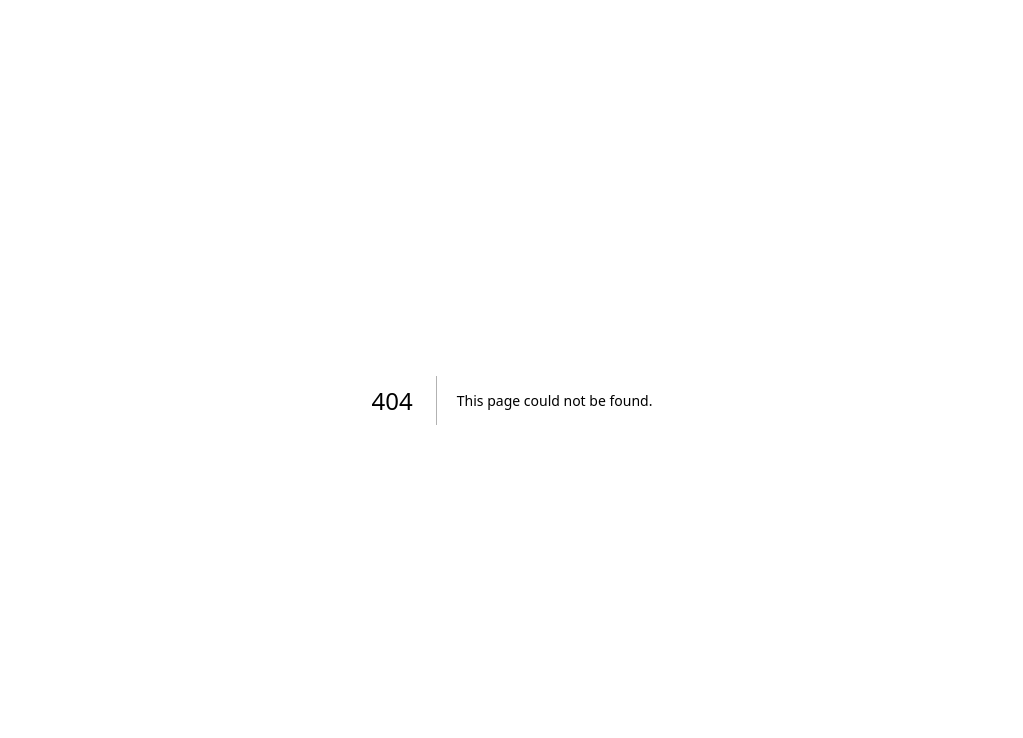
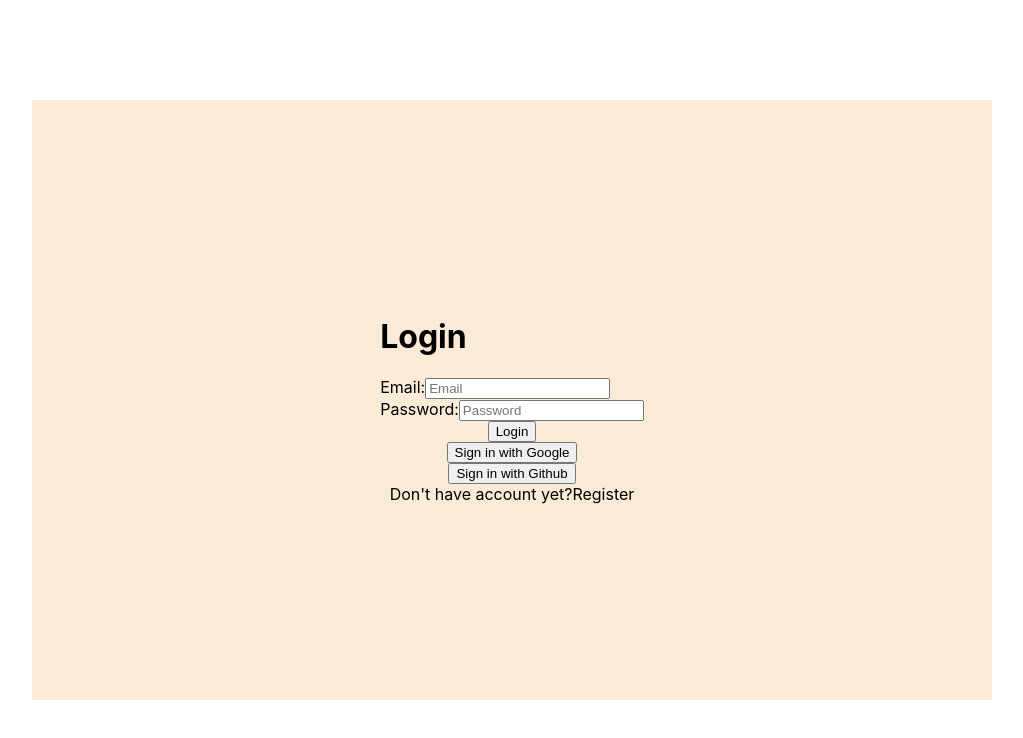
Before and after one commit to SerdarSerifoglu/next-auth, a Next.js app: page /login in a window 1280 px wide. Before the commit this address had no page. Shown: the top 738 px of the page, without its empty margins (128-1151 px from the left). Built offline with nearby package versions, Linux system fonts and the light colour scheme.

Commit message:
login page created

```diff
--- /dev/null
+++ b/pages/login.js
@@ -0,0 +1,48 @@
+import Head from "next/head";
+import Link from "next/link";
+import Layout from "../layout/layoutAuthentication";
+import styles from "./login.module.css";
+
+const Login = () => {
+  return (
+    <Layout>
+      <Head>
+        <title>Login</title>
+      </Head>
+
+      <h1>Login</h1>
+      <form className={styles.form}>
+        <div className={styles.row}>
+          <div className={styles["form-item"]}>
+            <label>Email:</label>
+            <input type="email" name="email" placeholder="Email"></input>
+          </div>
+        </div>
+        <div className={styles.row}>
+          <div className={styles["form-item"]}>
+            <label>Password:</label>
+            <input
+              type="password"
+              name="password"
+              placeholder="Password"
+            ></input>
+          </div>
+        </div>
+        <div className={styles.row}>
+          <button type="submit">Login</button>
+        </div>
+        <div className={styles.row}>
+          <button type="submit">Sign in with Google</button>
+        </div>
+        <div className={styles.row}>
+          <button type="submit">Sign in with Github</button>
+        </div>
+        <div className={styles.row}>
+          Don't have account yet? <Link href={"/register"}>Register</Link>
+        </div>
+      </form>
+    </Layout>
+  );
+};
+
+export default Login;
--- /dev/null
+++ b/pages/login.module.css
@@ -0,0 +1,13 @@
+.form{
+    width: 100%;
+    max-width: 480px;
+}
+.form-item{
+    width: 100%;
+}
+.row{
+    width: 100%;
+    display: flex;
+    justify-content: center;
+    align-items: center;
+}
```
